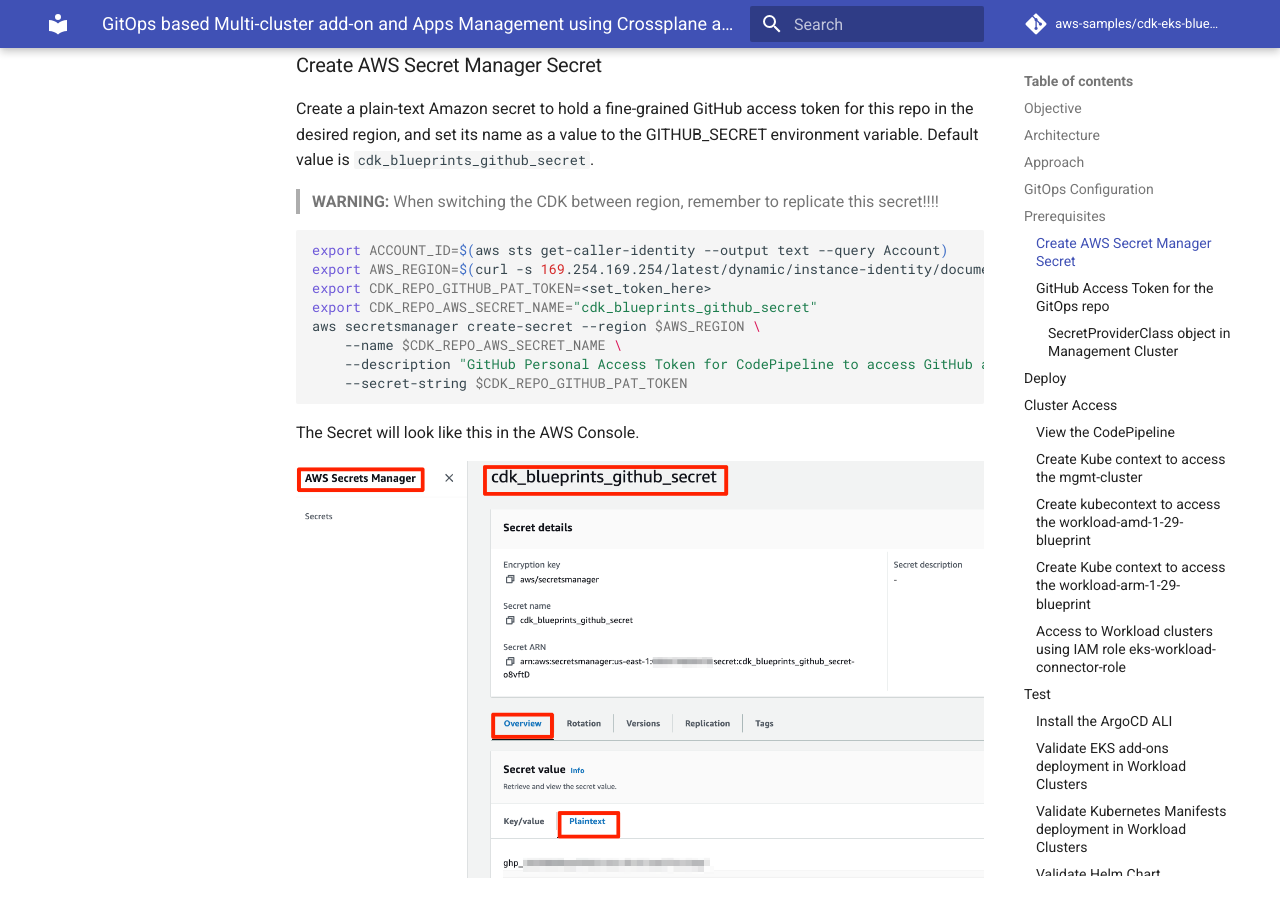
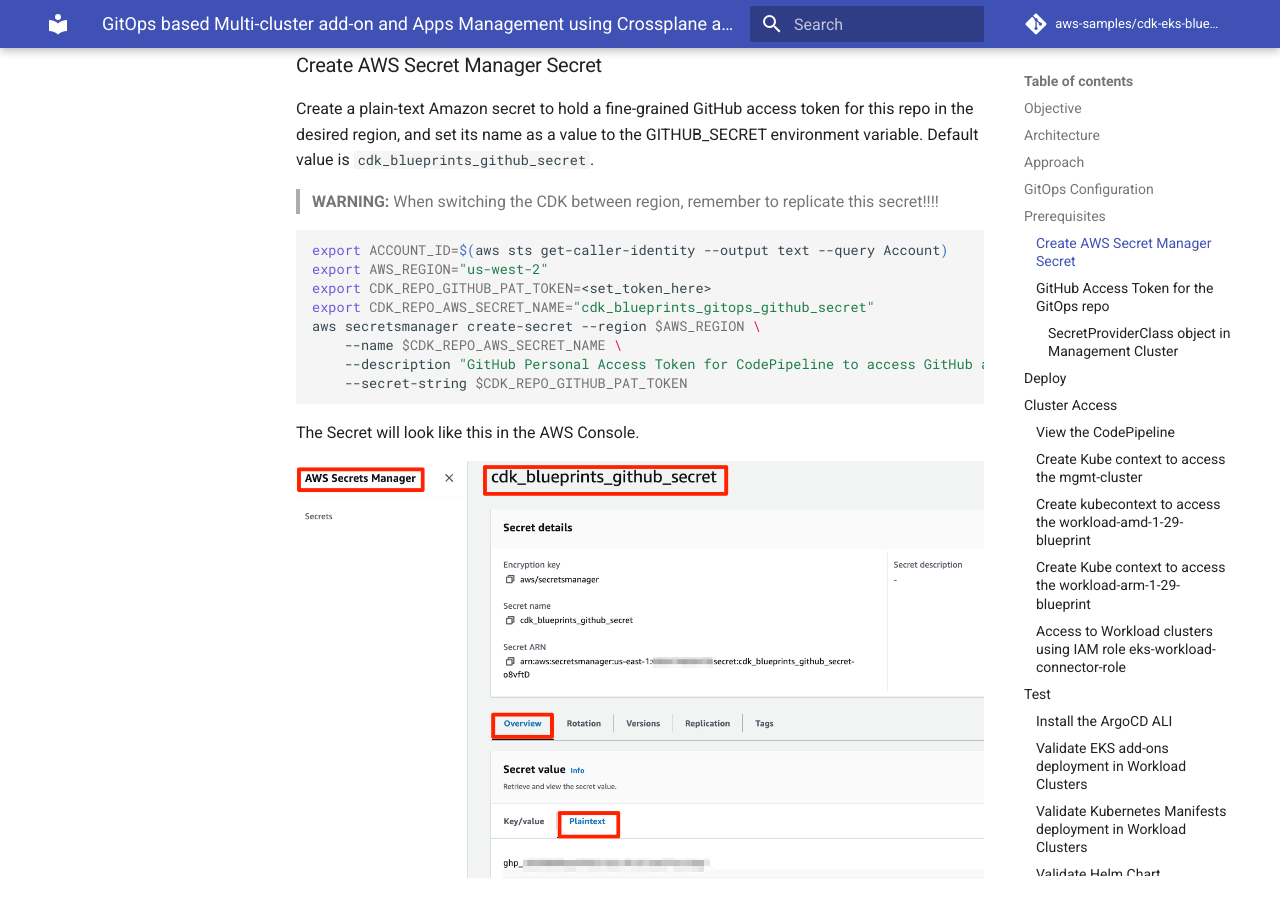
Before and after one commit to aws-samples/cdk-eks-blueprints-patterns, an MkDocs documentation site: the page built from docs/patterns/crossplane-argocd-gitops.md, in a window 1280 px wide and 900 px high, scrolled down 2264 px. Built offline with MkDocs 1.6.1 and Material for MkDocs 9.7.7, drawn with Linux system fonts in a browser that asks for light colours; comment, search, counter and statistics services are not loaded.

Commit message:
update README

````diff
--- a/docs/patterns/crossplane-argocd-gitops.md
+++ b/docs/patterns/crossplane-argocd-gitops.md
@@ -52,9 +52,9 @@
 
 ```shell
 export ACCOUNT_ID=$(aws sts get-caller-identity --output text --query Account)
-export AWS_REGION=$(curl -s 169.254.169.254/latest/dynamic/instance-identity/document | jq -r '.region')
+export AWS_REGION="us-west-2"
 export CDK_REPO_GITHUB_PAT_TOKEN=<set_token_here>
-export CDK_REPO_AWS_SECRET_NAME="cdk_blueprints_github_secret"
+export CDK_REPO_AWS_SECRET_NAME="cdk_blueprints_gitops_github_secret"
 aws secretsmanager create-secret --region $AWS_REGION \
     --name $CDK_REPO_AWS_SECRET_NAME \
     --description "GitHub Personal Access Token for CodePipeline to access GitHub account" \
````
